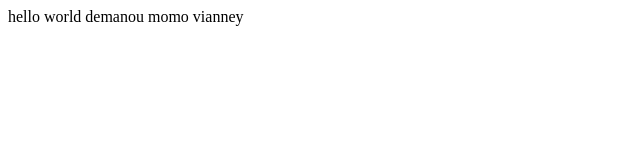
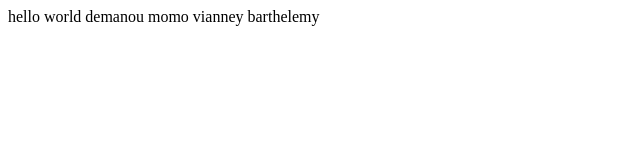
Before and after one commit to Momovianney24/git-test, a plain HTML site: page index.html in a window 1280 px wide. Shown: the full height of the page, 0-640 px from the left. Drawn offline with Linux system fonts and the light colour scheme.

Commit message:
4eme commit

```diff
--- a/index.html
+++ b/index.html
@@ -7,7 +7,7 @@
 
 </head>
 <body>
-    hello world demanou momo vianney
+    hello world demanou momo vianney barthelemy
 </body>
 
 </html>
```
